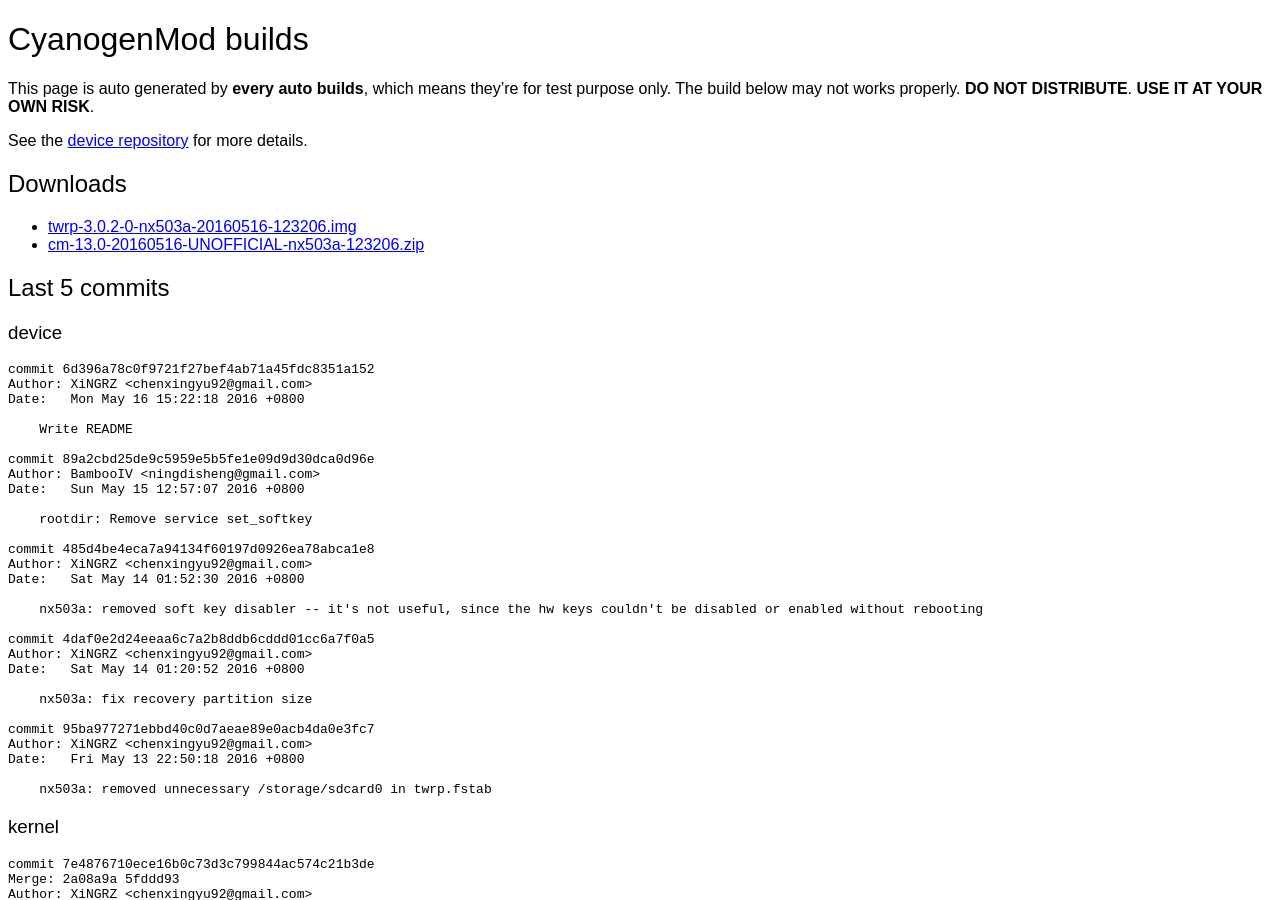
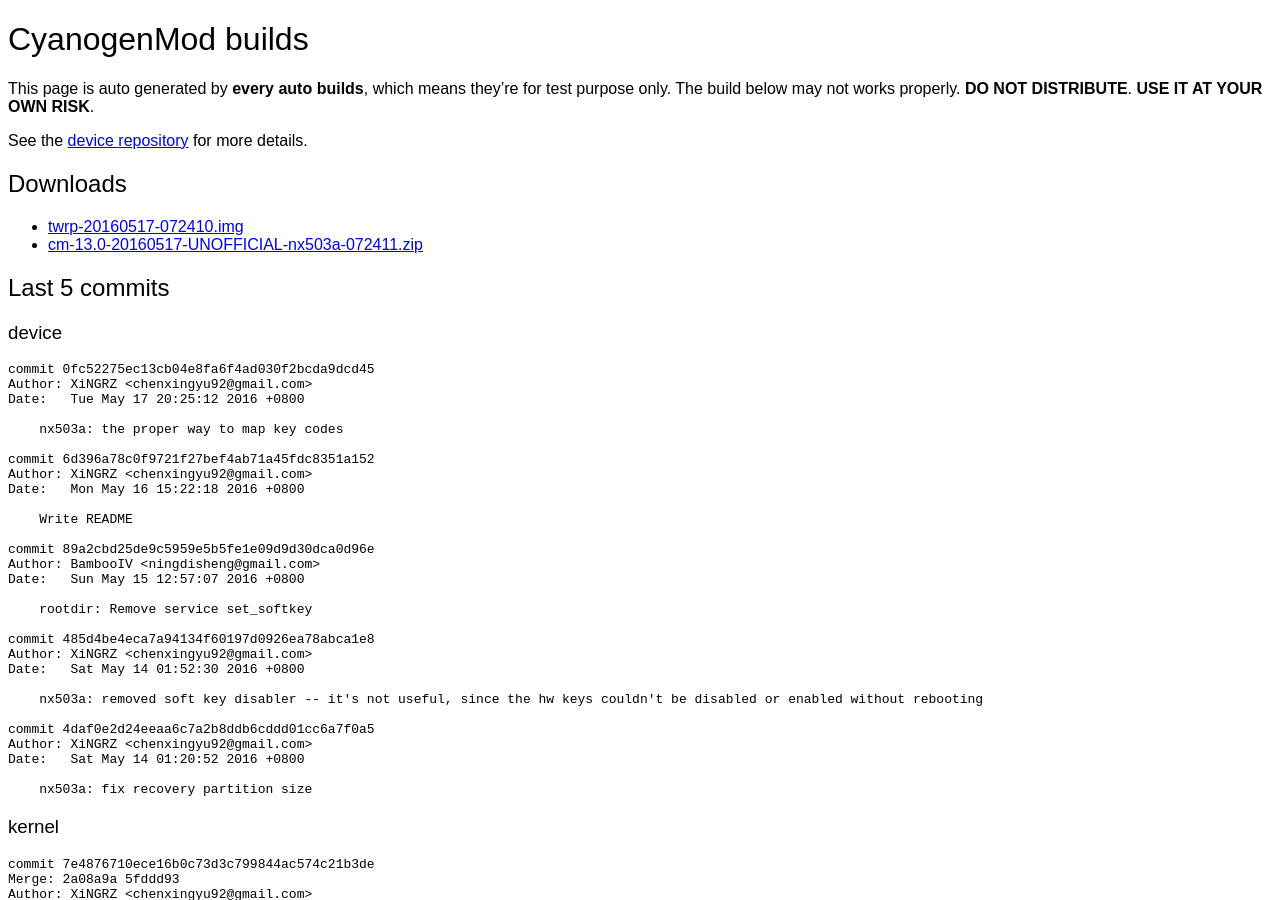
Before and after one commit to ilasx/nx503a-dev.github.io, a Jekyll site: the page built from cyanogenmod.md, in a window 1280 px wide and 900 px high. Built offline with Jekyll 4.4.1, drawn with Linux system fonts in a browser that asks for light colours.

Commit message:
publish auto build twrp-20160517-072410.img cm-13.0-20160517-UNOFFICIAL-nx503a-072411.zip

````diff
--- a/cyanogenmod.md
+++ b/cyanogenmod.md
@@ -11,14 +11,20 @@ See the [device repository](https://github.com/nx503a-dev/android_device_zte_nx5
 
 ## Downloads
 
-- [twrp-3.0.2-0-nx503a-20160516-123206.img](http://o6wea3e46.bkt.clouddn.com/twrp-3.0.2-0-nx503a-20160516-123206.img)
-- [cm-13.0-20160516-UNOFFICIAL-nx503a-123206.zip](http://o6wea3e46.bkt.clouddn.com/cm-13.0-20160516-UNOFFICIAL-nx503a-123206.zip)
+- [twrp-20160517-072410.img](http://o6wea3e46.bkt.clouddn.com/twrp-20160517-072410.img)
+- [cm-13.0-20160517-UNOFFICIAL-nx503a-072411.zip](http://o6wea3e46.bkt.clouddn.com/cm-13.0-20160517-UNOFFICIAL-nx503a-072411.zip)
 
 ## Last 5 commits
 
 ### device
 
 ```
+commit 0fc52275ec13cb04e8fa6f4ad030f2bcda9dcd45
+Author: XiNGRZ <chenxingyu92@gmail.com>
+Date:   Tue May 17 20:25:12 2016 +0800
+
+    nx503a: the proper way to map key codes
+
 commit 6d396a78c0f9721f27bef4ab71a45fdc8351a152
 Author: XiNGRZ <chenxingyu92@gmail.com>
 Date:   Mon May 16 15:22:18 2016 +0800
@@ -42,12 +48,6 @@ Author: XiNGRZ <chenxingyu92@gmail.com>
 Date:   Sat May 14 01:20:52 2016 +0800
 
     nx503a: fix recovery partition size
-
-commit 95ba977271ebbd40c0d7aeae89e0acb4da0e3fc7
-Author: XiNGRZ <chenxingyu92@gmail.com>
-Date:   Fri May 13 22:50:18 2016 +0800
-
-    nx503a: removed unnecessary /storage/sdcard0 in twrp.fstab
 ```
 
 ### kernel
````
